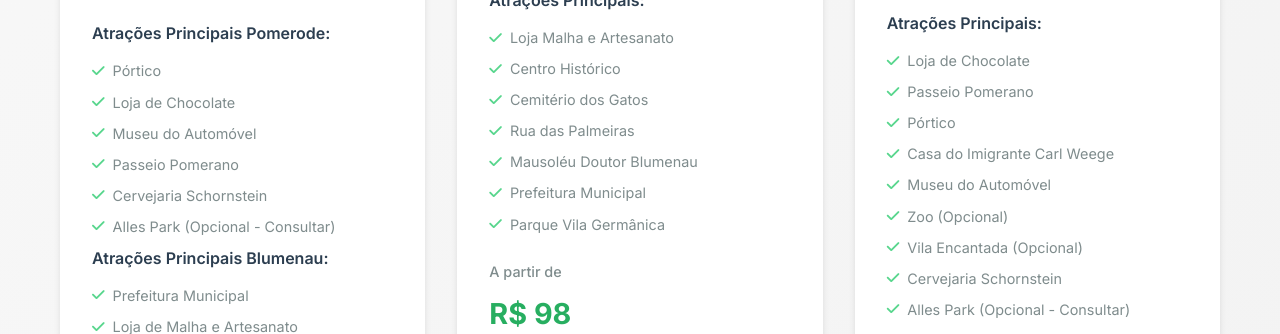
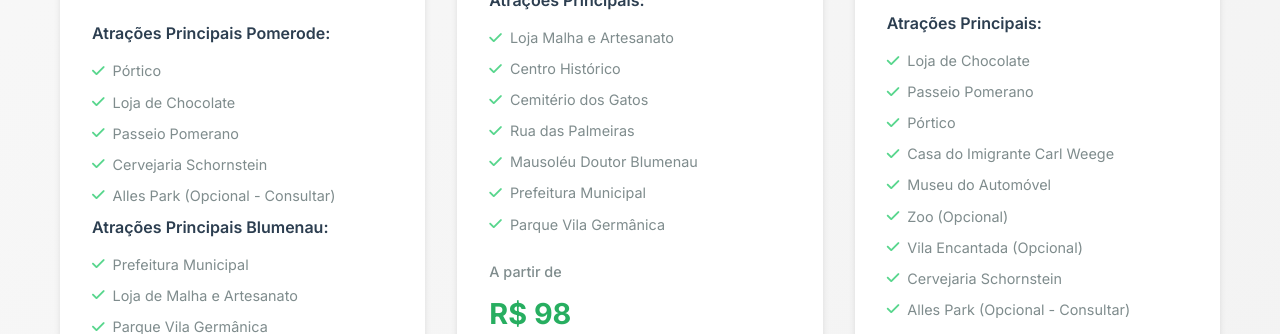
Before and after one commit to muriloz23/guianara, a plain HTML site: page index.html in a window 1280 px wide. Shown: the part 1677-2011 px from the top of the page. Drawn offline with Linux system fonts and the light colour scheme.

Commit message:
Update index.html

```diff
--- a/index.html
+++ b/index.html
@@ -155,7 +155,6 @@
                             <ul>
                                 <li><i class="fas fa-check"></i> Pórtico</li>
                                 <li><i class="fas fa-check"></i> Loja de Chocolate</li>
-                                <li><i class="fas fa-check"></i> Museu do Automóvel</li>
                                 <li><i class="fas fa-check"></i> Passeio Pomerano </li>
                                 <li><i class="fas fa-check"></i> Cervejaria Schornstein</li>
                                 <li><i class="fas fa-check"></i> Alles Park (Opcional - Consultar)</li>
```
